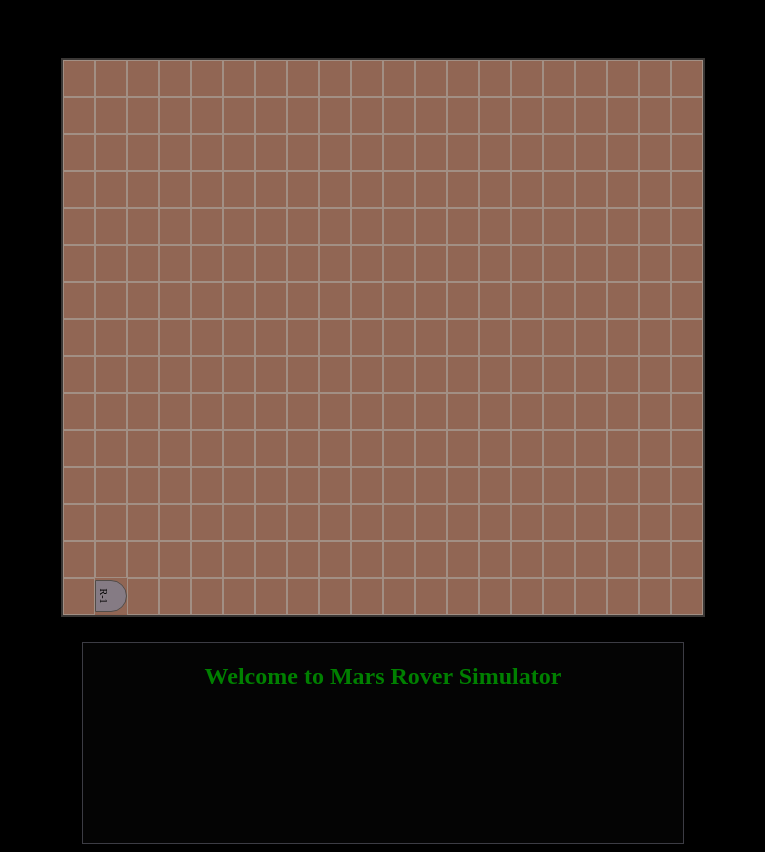
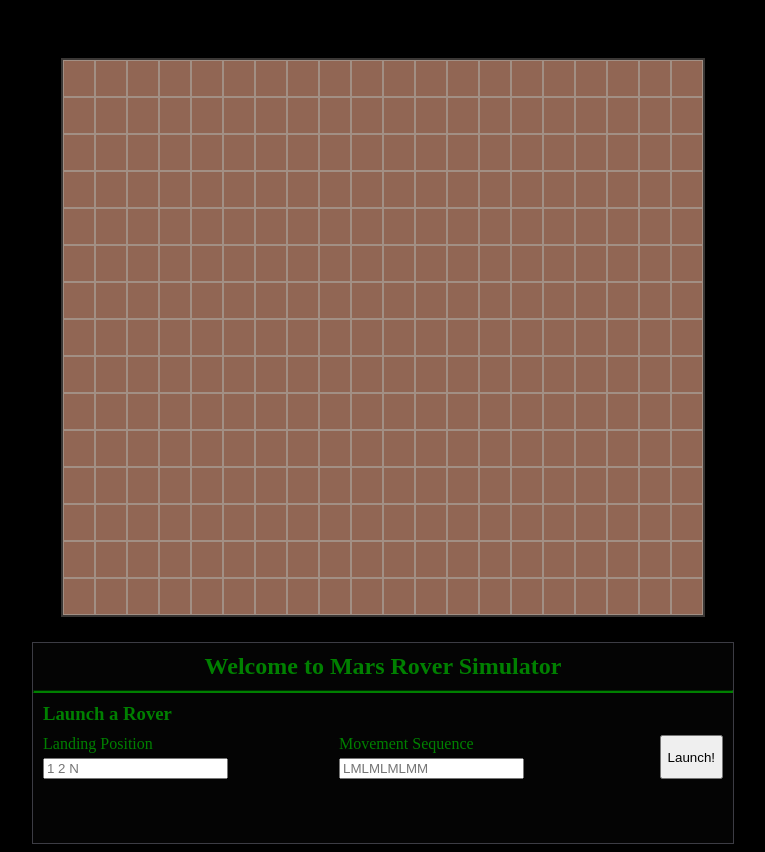
Before and after one commit to facfelipe/mars-rovers-simulation, a plain HTML site: page index.html in a window 1280 px wide. Shown: the whole page, without its empty margins (257-1022 px from the left). Drawn offline with Linux system fonts and the light colour scheme.

Commit message:
improvement: create form to launch rover dynamically

```diff
--- a/index.html
+++ b/index.html
@@ -8,21 +8,27 @@
 
             import bootstrap from "./index.js";
 
+            function handleSubmitLauchingForm(event, simulator) {
+                event.preventDefault();
+
+                const data = new FormData(event.target);
+                const props = Object.fromEntries(data);
+
+                simulator.launchRover([
+                    props.landing_position,
+                    props.instruction
+                ]);
+            }
+
             const ready = () => {
 
                 bootstrap.setPlateauElementGetter(() => document.getElementById('plateau'));
 
                 const simulator = bootstrap.build();
 
-                simulator.launchRover([
-                    '1 2 N',
-                    'LMLMLMLMM'
-                ]);
+                const launchingForm = document.getElementById('launch-rover-form');
 
-                simulator.launchRover([
-                    '3 3 E',
-                    'MRRMMRMRRM'
-                ]);
+                launchingForm.addEventListener('submit', (event) => handleSubmitLauchingForm(event, simulator));
             }
 
             document.addEventListener('DOMContentLoaded', ready);
@@ -43,8 +49,22 @@
 
             <div id="controls">
                 <h2>Welcome to Mars Rover Simulator</h2>
+                <hr>
+                <h3>Launch a Rover</h3>
 
-                <!-- Future implementions -->
+                <form id="launch-rover-form">
+
+                    <div>
+                        <label for="landing_position">Landing Position</label>
+                        <input name="landing_position" placeholder="1 2 N">
+                    </div>
+                    <div>
+                        <label for="instruction">Movement Sequence</label>
+                        <input name="instruction" placeholder="LMLMLMLMM">
+                    </div>
+                    <button>Launch!</button>
+                </form>
+
             </div>
 
         </div>
--- a/style.css
+++ b/style.css
@@ -56,11 +56,37 @@ body {
 }
 
 #controls {
-    width: 600px;
+    width: 700px;
     height: 200px;
     margin-top: 25px;
     color: #008000;
     background-color: #040404;
     border: 1px solid #3c3c44;
+    text-align: left;
+}
+
+#controls h2 {
     text-align: center;
+    margin: 10px;
 }
+
+#controls h3 {
+    margin: 10px;
+}
+
+#controls hr {
+    height: 1px;
+    background-color: green;
+    border-color: green;
+}
+
+#controls form {
+    text-align: left;
+    margin: 10px;
+    display: flex;
+    justify-content: space-between;
+}
+
+#controls form input {
+    margin-top: 5px;
+}
```
